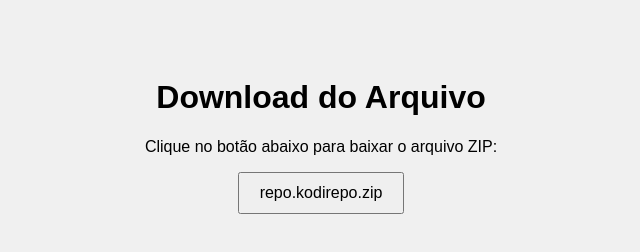
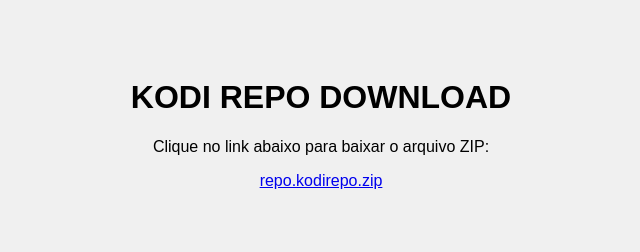
Before and after one commit to zoreu/kodirepodownload, a plain HTML site: page index.html in a window 1280 px wide. Shown: the whole page, without its empty margins (319-959 px from the left). Drawn offline with Linux system fonts and the light colour scheme.

Commit message:
Add files via upload

```diff
--- a/index.html
+++ b/index.html
@@ -5,10 +5,8 @@
   <title>Download de Arquivo ZIP</title>
 </head>
 <body style="background-color: #f0f0f0; font-family: Arial, sans-serif; text-align: center; padding-top: 50px;">
-  <h1>Download do Arquivo</h1>
-  <p>Clique no botão abaixo para baixar o arquivo ZIP:</p>
-  <a href="repo.kodirepo.zip" download>
-    <button style="padding: 10px 20px; font-size: 16px;">repo.kodirepo.zip</button>
-  </a>
+  <h1>KODI REPO DOWNLOAD</h1>
+  <p>Clique no link abaixo para baixar o arquivo ZIP:</p>
+  <a href="repo.kodirepo.zip">repo.kodirepo.zip</a>
 </body>
 </html>
```
